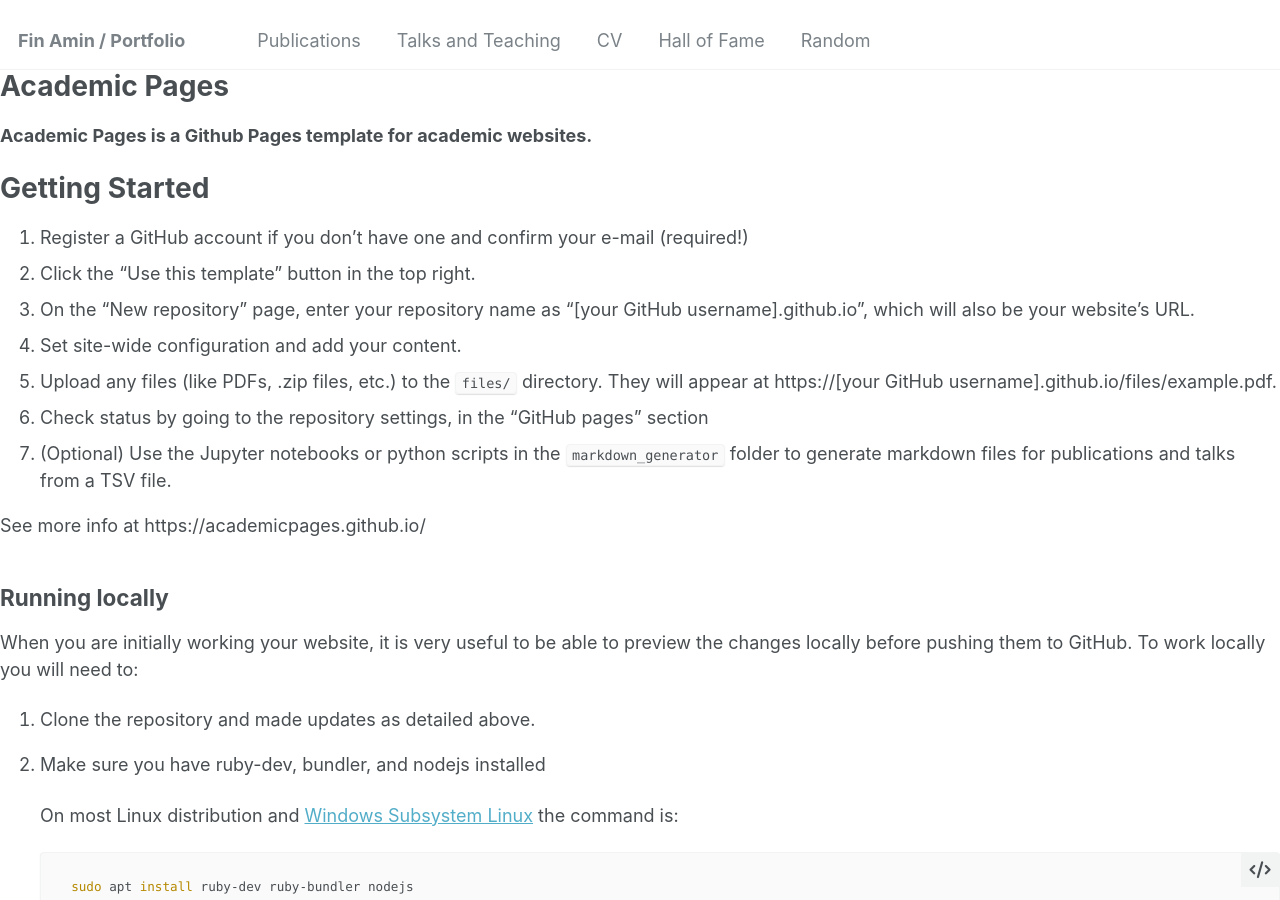
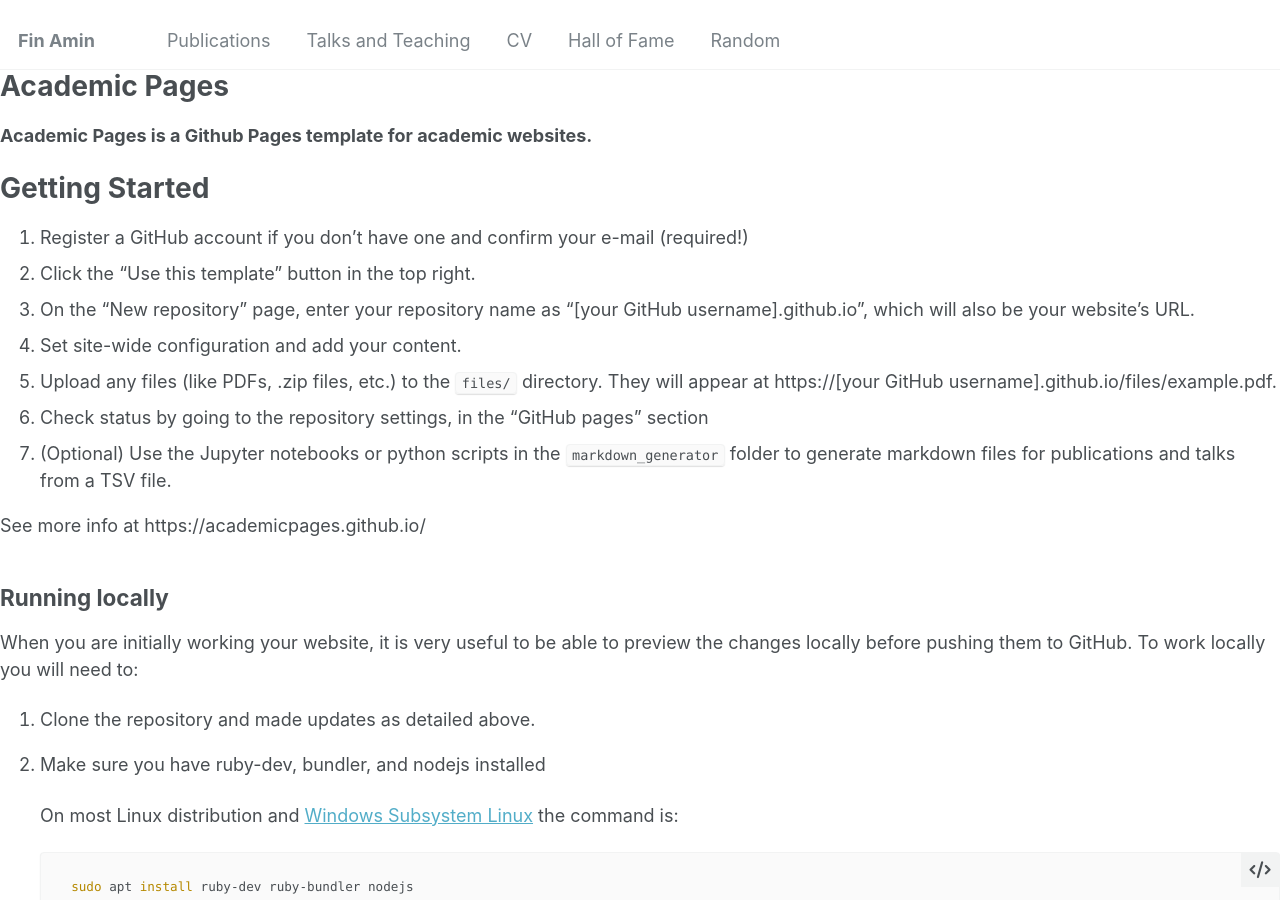
Before and after one commit to FinAminToastCrunch/FinAminToastCrunch.github.io, a Jekyll site: the page built from README.md, in a window 1280 px wide and 900 px high. Built offline with Jekyll 4.4.1, drawn with Linux system fonts in a browser that asks for light colours; our own code applies the rules of GitHub Pages for plain Markdown files.

Commit message:
Update _config.yml

```diff
--- a/_config.yml
+++ b/_config.yml
@@ -4,7 +4,7 @@
 
 # Basic Site Settings
 locale                   : "en-US"
-title                    : "Fin Amin / Portfolio"
+title                    : "Fin Amin"
 title_separator          : "-"
 name                     : &name "Fin Amin"
 description              : &description "PhD candidate in Electrical Engineering specializing in AI, neural networks, and machine learning for EDA and medical applications."
```
